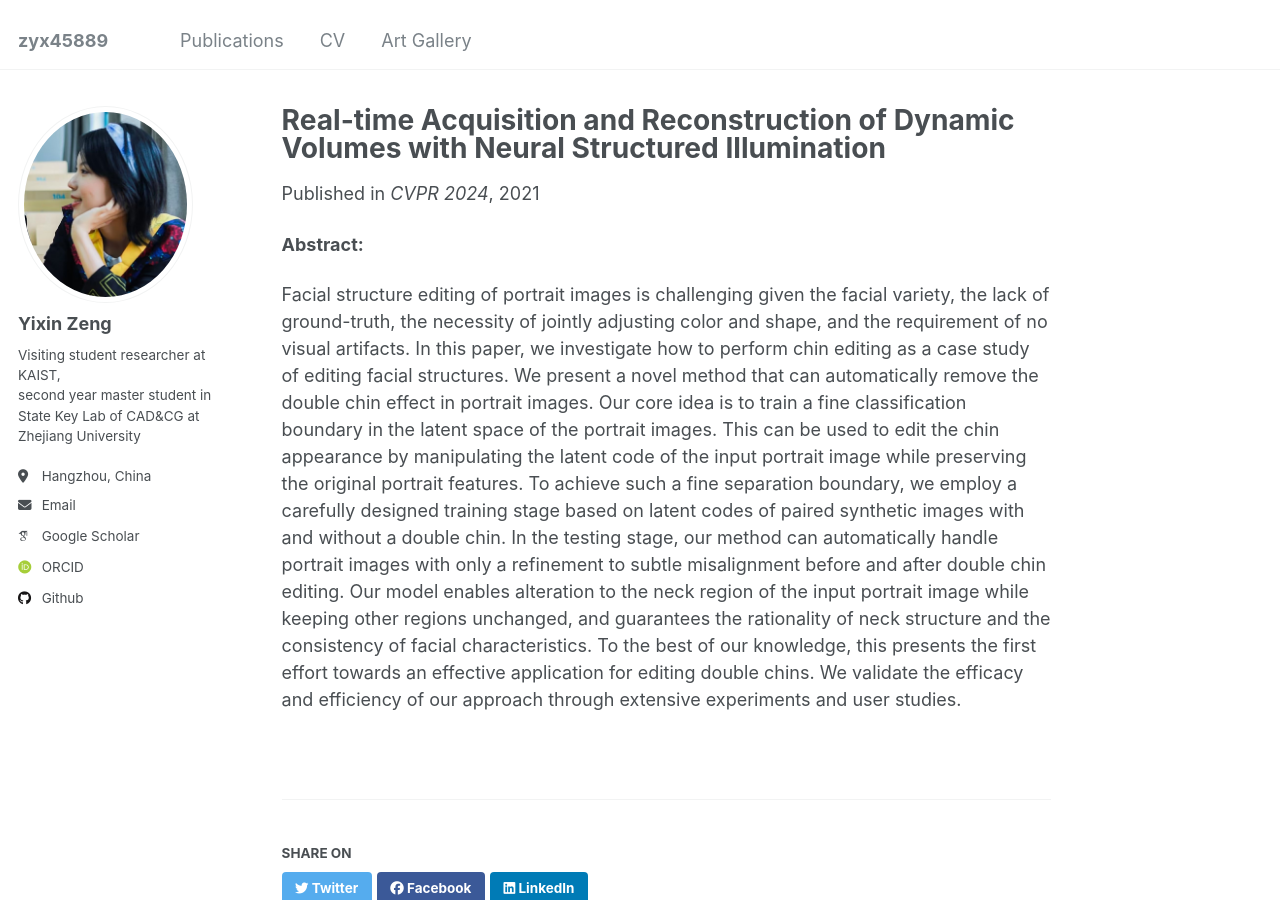
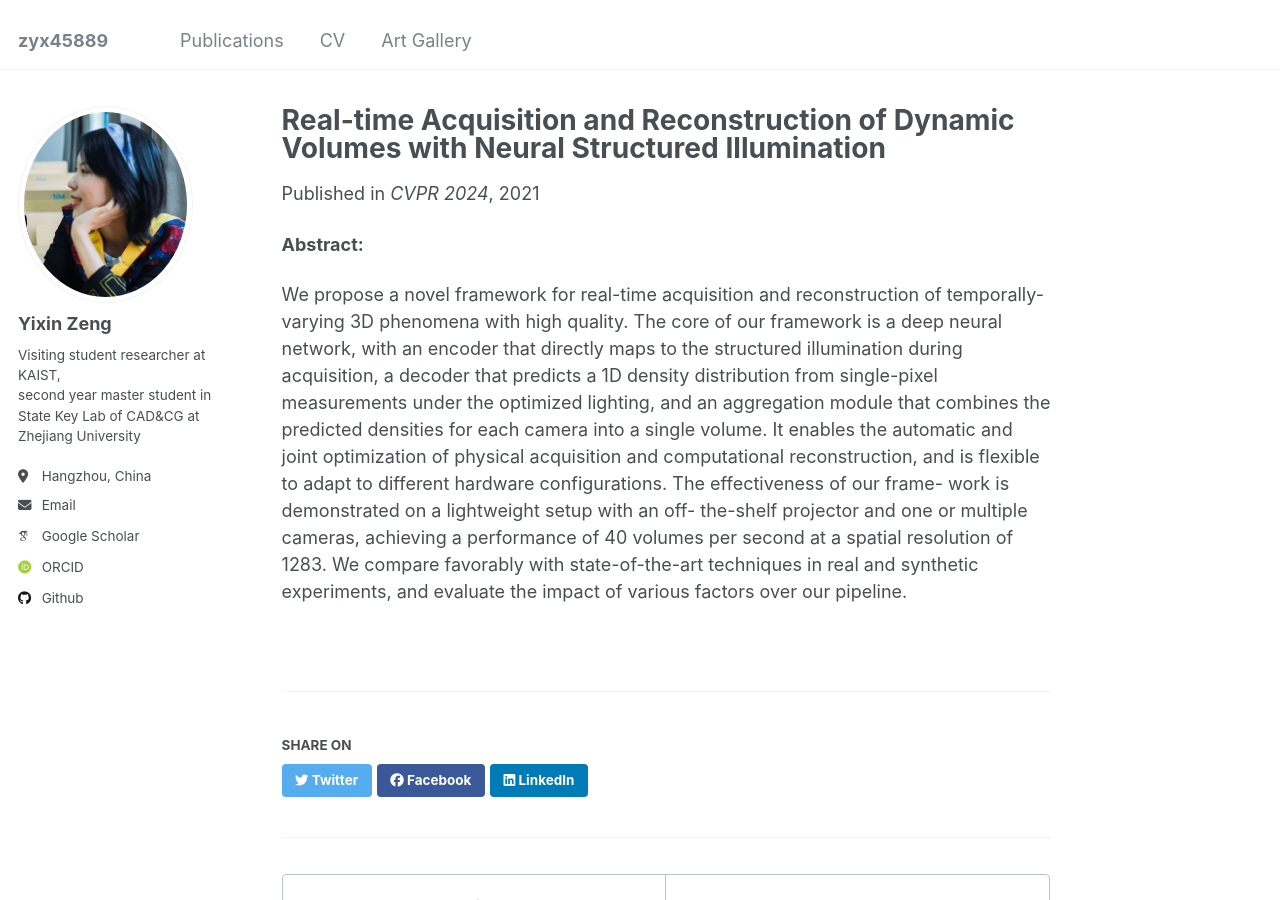
Before and after one commit to zyx45889/zyx45889.github.io, a Jekyll site: the page built from _publications/dynamic_smoke.md, in a window 1280 px wide and 900 px high. Built offline with Jekyll 4.4.1, drawn with Linux system fonts in a browser that asks for light colours; some web fonts are replaced; a file with an impossible date is left out.

Commit message:
Update dynamic_smoke.md

```diff
--- a/_publications/dynamic_smoke.md
+++ b/_publications/dynamic_smoke.md
@@ -16,4 +16,4 @@ teaser: 'http://zyx45889.github.io/images/publications/neuralSL.jpg'
 
 <b>Abstract:</b>
 
-Facial structure editing of portrait images is challenging given the facial variety, the lack of ground-truth, the necessity of jointly adjusting color and shape, and the requirement of no visual artifacts. In this paper, we investigate how to perform chin editing as a case study of editing facial structures. We present a novel method that can automatically remove the double chin effect in portrait images. Our core idea is to train a fine classification boundary in the latent space of the portrait images. This can be used to edit the chin appearance by manipulating the latent code of the input portrait image while preserving the original portrait features. To achieve such a fine separation boundary, we employ a carefully designed training stage based on latent codes of paired synthetic images with and without a double chin. In the testing stage, our method can automatically handle portrait images with only a refinement to subtle misalignment before and after double chin editing. Our model enables alteration to the neck region of the input portrait image while keeping other regions unchanged, and guarantees the rationality of neck structure and the consistency of facial characteristics. To the best of our knowledge, this presents the first effort towards an effective application for editing double chins. We validate the efficacy and efficiency of our approach through extensive experiments and user studies.
+We propose a novel framework for real-time acquisition and reconstruction of temporally-varying 3D phenomena with high quality. The core of our framework is a deep neural network, with an encoder that directly maps to the structured illumination during acquisition, a decoder that predicts a 1D density distribution from single-pixel measurements under the optimized lighting, and an aggregation module that combines the predicted densities for each camera into a single volume. It enables the automatic and joint optimization of physical acquisition and computational reconstruction, and is flexible to adapt to different hardware configurations. The effectiveness of our frame- work is demonstrated on a lightweight setup with an off- the-shelf projector and one or multiple cameras, achieving a performance of 40 volumes per second at a spatial resolution of 1283. We compare favorably with state-of-the-art techniques in real and synthetic experiments, and evaluate the impact of various factors over our pipeline.
```
